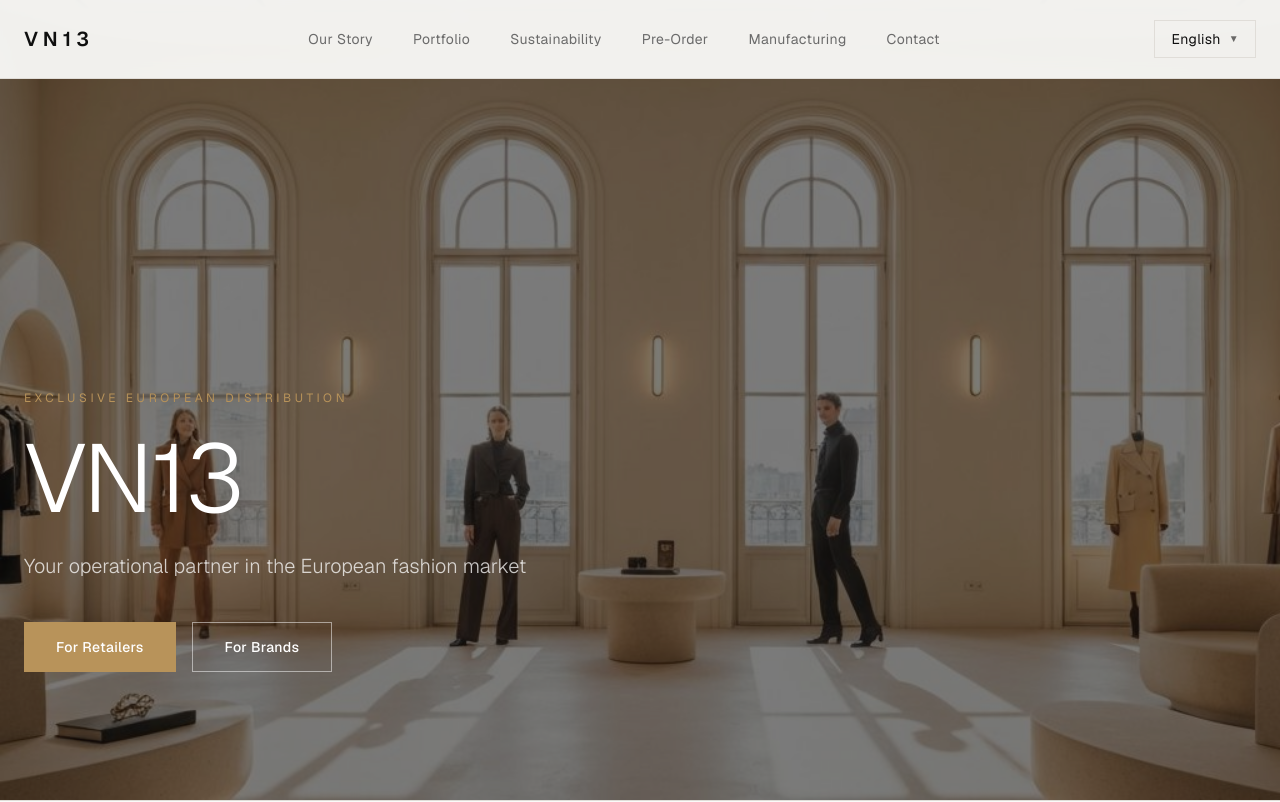
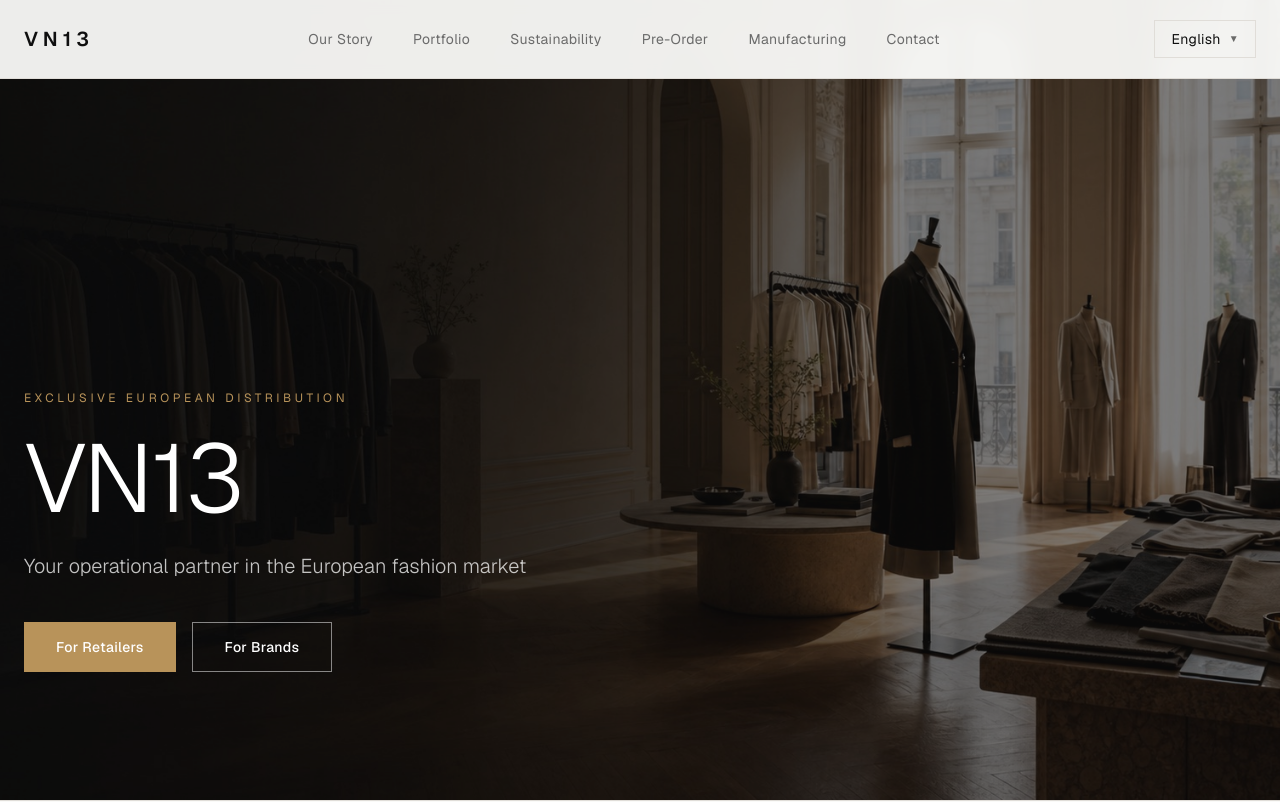
Before and after one commit to coffeeshop13/vn-13, a Next.js app: page / in a window 1280 px wide. Shown: the top 802 px of the page. Built offline with nearby package versions, Linux system fonts and the light colour scheme.

Commit message:
add new VN13 hero image

```diff
--- a/components/Hero.tsx
+++ b/components/Hero.tsx
@@ -13,7 +13,7 @@ export default function Hero() {
     <section className="relative min-h-screen flex flex-col justify-end" style={{ backgroundColor: '#0f0f0f' }}>
       <div className="absolute inset-0 overflow-hidden">
         <Image
-          src="/hero-bg.jpg"
+          src="/hero-vn13-showroom.jpg"
           alt="VN13 Fashion Agency"
           fill
           priority
--- a/lib/seo.ts
+++ b/lib/seo.ts
@@ -6,7 +6,7 @@ export const siteConfig = {
   title: 'VN13 | European Fashion Distribution Agency',
   description:
     'VN13 connects European fashion brands with retailers through wholesale distribution, pre-order access, and manufacturing partnerships.',
-  ogImage: '/hero-bg.jpg',
+  ogImage: '/hero-vn13-showroom.jpg',
   locale: 'en_US',
 }
 
```
Also changed, not shown: public/hero-vn13-showroom.jpg (added).
